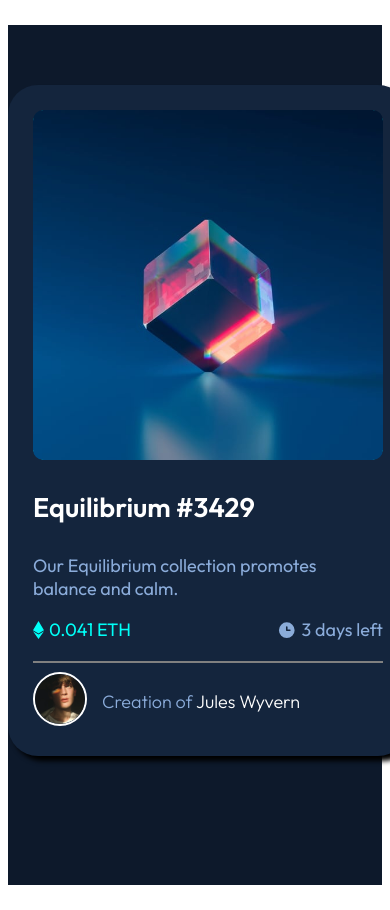
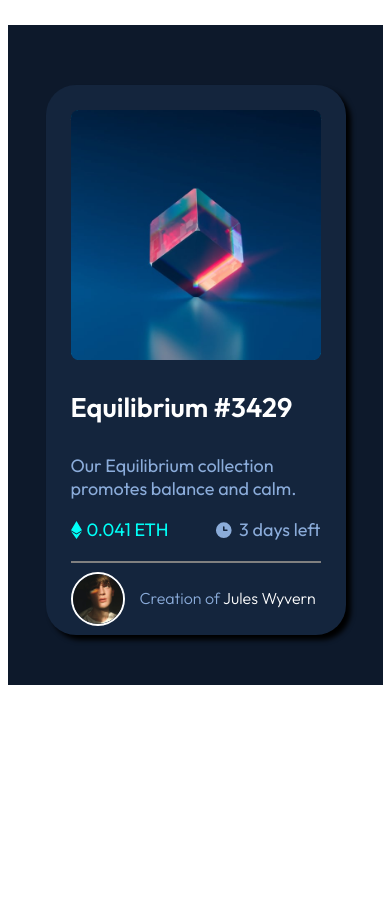
Before and after one commit to noblejos/NFT-preview-card, a plain HTML site: page index.html in a window 390 px wide. After the commit the page ends 844 px from the top, so only its background shows below. Drawn offline with Linux system fonts and the light colour scheme.

Commit message:
NFT-preview card

```diff
--- a/index.css
+++ b/index.css
@@ -87,3 +87,23 @@ a {
 a:hover {
   color: hsl(178, 100%, 50%);
 }
+@media (max-width: 960px) {
+  .container {
+    width: 375px;
+    height: 600px;
+  }
+  .content {
+    width: 250px;
+    height: 500px;
+  }
+  .image {
+    height: 250px;
+  }
+  .image img {
+    width: 250px;
+    height: 250px;
+  }
+  .avatar {
+    font-size: 16px;
+  }
+}
```
